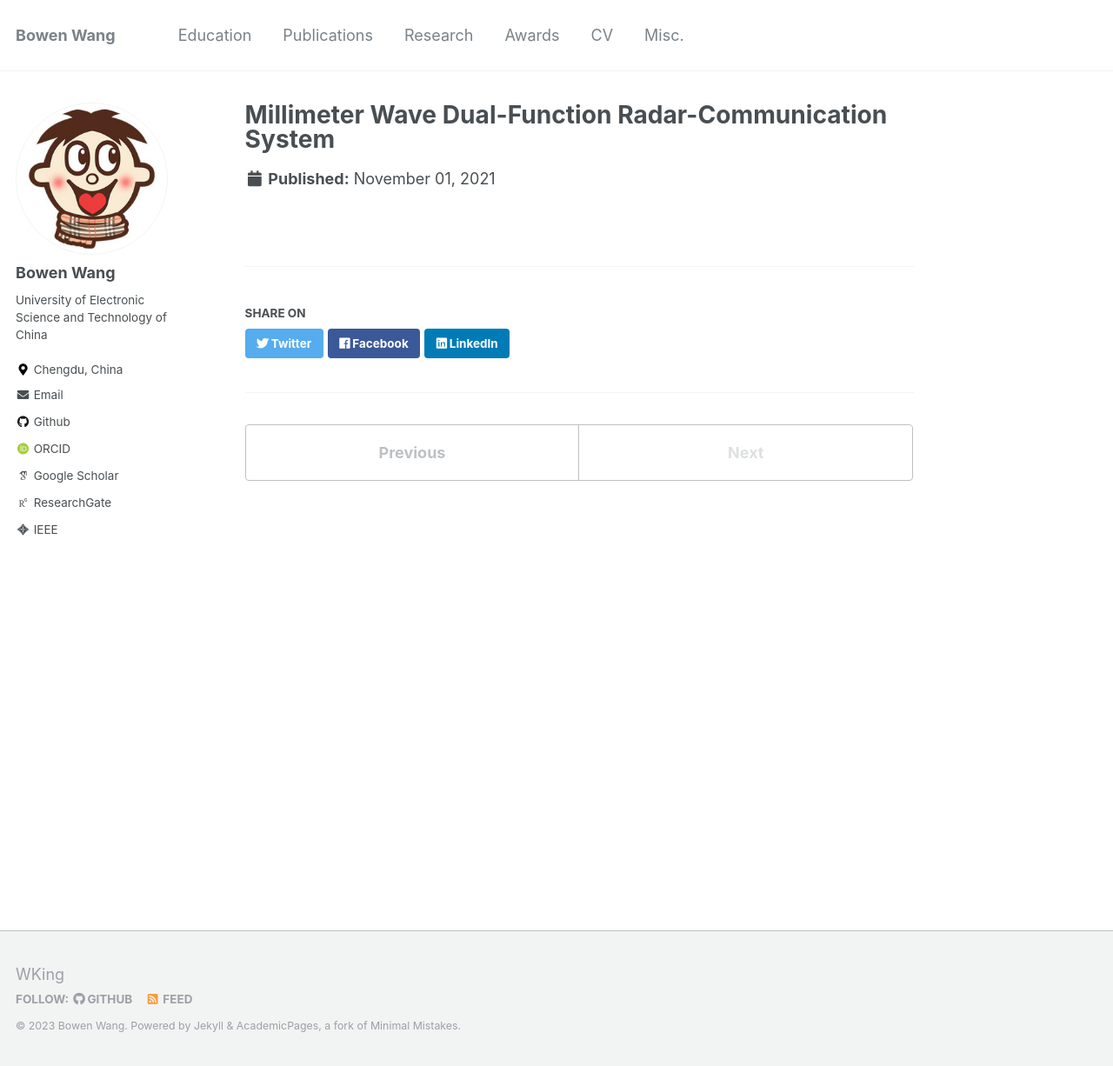
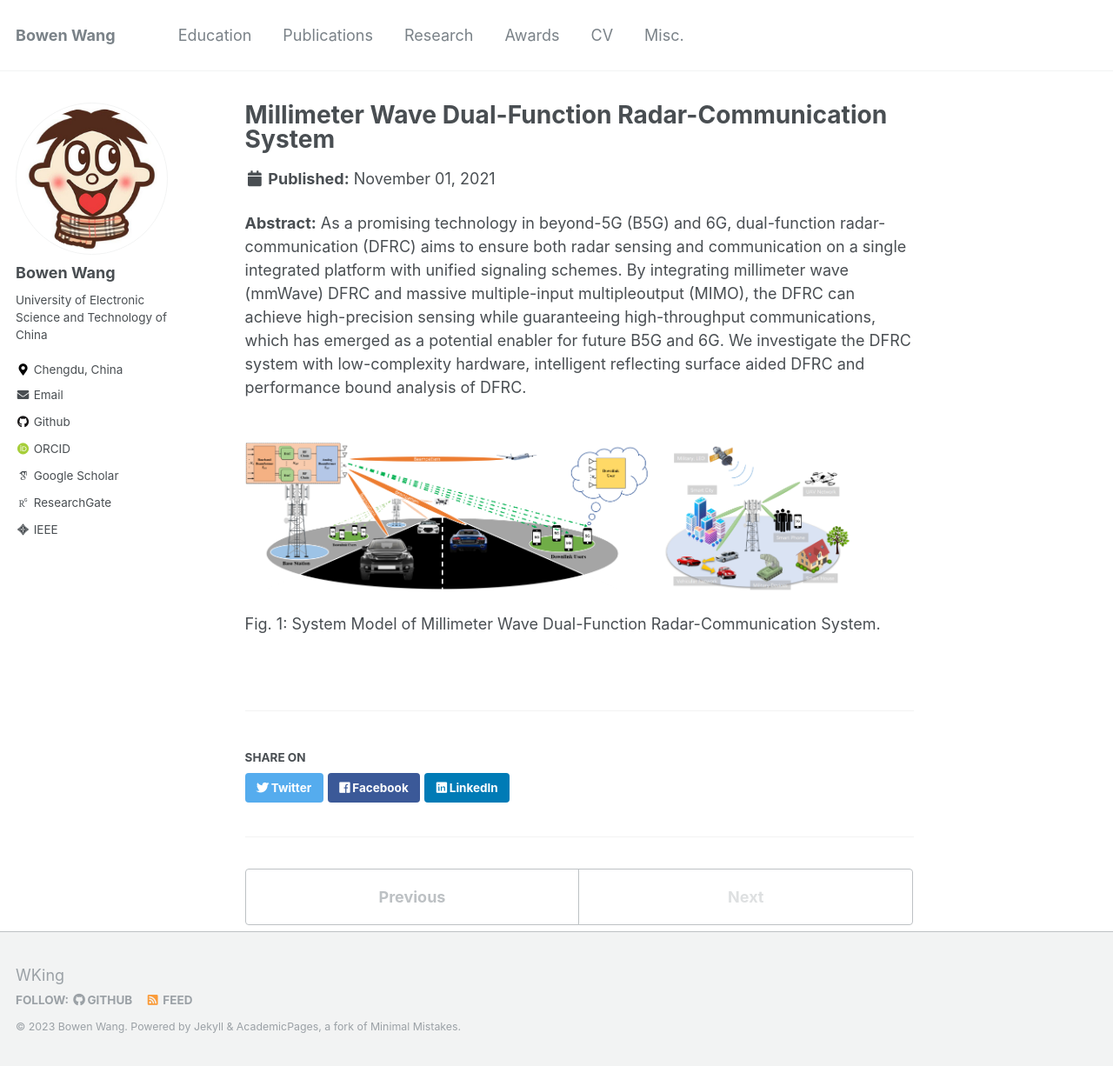
Before and after one commit to BW-Wang/BW-Wang.github.io, a Jekyll site: the page built from _research/Res-DFRC.md, in a window 1280 px wide and 1226 px high. Shown: the whole window at 87% size. Built offline with Jekyll 4.4.1, drawn with Linux system fonts in a browser that asks for light colours; some web fonts are replaced.

Commit message:
Update Res-DFRC.md

```diff
--- a/_research/Res-DFRC.md
+++ b/_research/Res-DFRC.md
@@ -1,6 +1,6 @@
 ---
 title: "Millimeter Wave Dual-Function Radar-Communication System"
-excerpt: "As a promising technology in beyond-5G (B5G) and 6G, dual-function radar-communication (DFRC) aims to ensure both radar sensing and communication on a single integrated platform with unified signaling schemes. By integrating millimeter wave (mmWave) DFRC and massive multiple-input multipleoutput (MIMO), the DFRC can achieve high-precision sensing while guaranteeing high-throughput communications, which has emerged as a potential enabler for future B5G and 6G. We investigate the DFRC system with low-complexity hardware, intelligent reflecting surface aided DFRC and performance bound analysis of DFRC"
+excerpt: "As a promising technology in beyond-5G (B5G) and 6G, dual-function radar-communication (DFRC) aims to ensure both radar sensing and communication on a single integrated platform with unified signaling schemes. By integrating millimeter wave (mmWave) DFRC and massive multiple-input multipleoutput (MIMO), the DFRC can achieve high-precision sensing while guaranteeing high-throughput communications, which has emerged as a potential enabler for future B5G and 6G. We investigate the DFRC system with low-complexity hardware, intelligent reflecting surface aided DFRC and performance bound analysis of DFRC."
 collection: research
 permalink: /research/DFRC
 date: 2021-11-01
@@ -14,3 +14,13 @@
 </ol>
 '
 ---
+
+
+
+**Abstract:** As a promising technology in beyond-5G (B5G) and 6G, dual-function radar-communication (DFRC) aims to ensure both radar sensing and communication on a single integrated platform with unified signaling schemes. By integrating millimeter wave (mmWave) DFRC and massive multiple-input multipleoutput (MIMO), the DFRC can achieve high-precision sensing while guaranteeing high-throughput communications, which has emerged as a potential enabler for future B5G and 6G. We investigate the DFRC system with low-complexity hardware, intelligent reflecting surface aided DFRC and performance bound analysis of DFRC.
+
+
+
+<br/><img src="/images/research/DFRC_2.png" width = "700">
+
+Fig. 1: System Model of Millimeter Wave Dual-Function Radar-Communication System.
```
